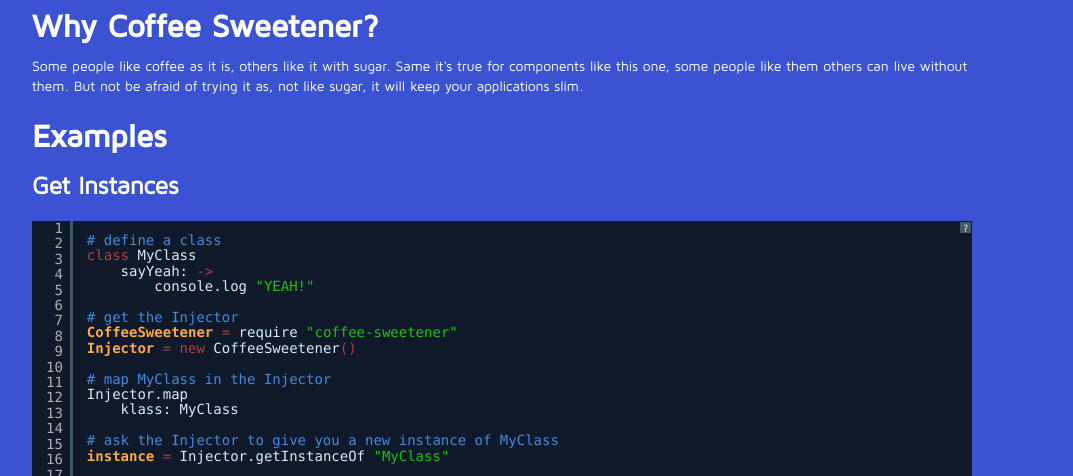
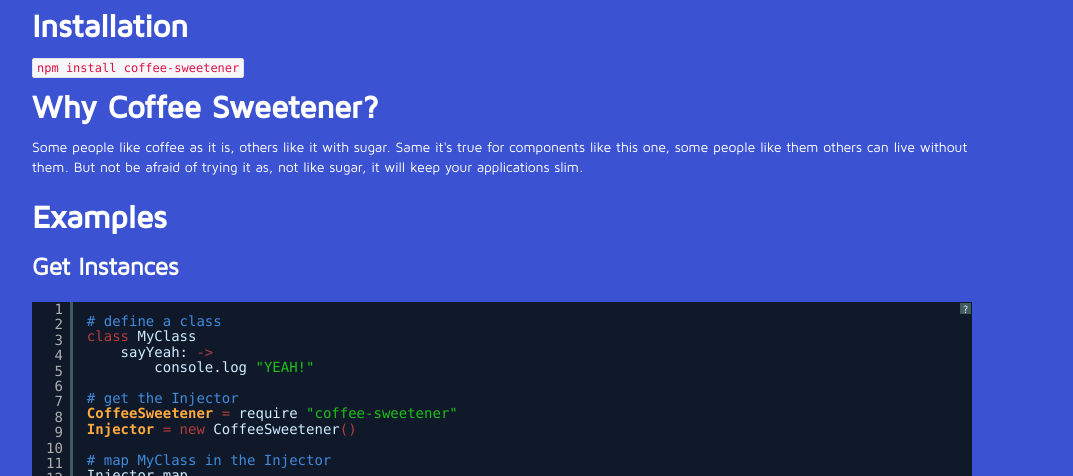
Before and after one commit to vizio360/coffee-sweetener, a plain HTML site: page index.html in a window 1280 px wide. Shown: the part 293-769 px from the top of the page, without its empty margins (138-1211 px from the left). Drawn offline with nearby package versions, Linux system fonts and the light colour scheme.

Commit message:
added installation command

```diff
--- a/index.html
+++ b/index.html
@@ -78,6 +78,8 @@
                    This is a small utility component that you can use in your applications to ease the management of dependencies between objects. The idea is simple, you have a factory object (we'll call this the injector) where you define some mappings. Each mapping has a unique id defined by you. From different modules you can query the injector to give you a new instance of a specific mapping. Within classes you can define dependecies which will be satisfied on creation of a new instance of that specific class.
 It can be used in both browser and nodejs apps.
                     </p>
+                    <h2>Installation</h2>
+                    <code>npm install coffee-sweetener</code>
                     <h2>Why Coffee Sweetener?</h2>
                     <p>Some people like coffee as it is, others like it with sugar. Same it's true for components like this one, some people like them others can live without them. But not be afraid of trying it as, not like sugar, it will keep your applications slim.</p>
                 </div>
```
